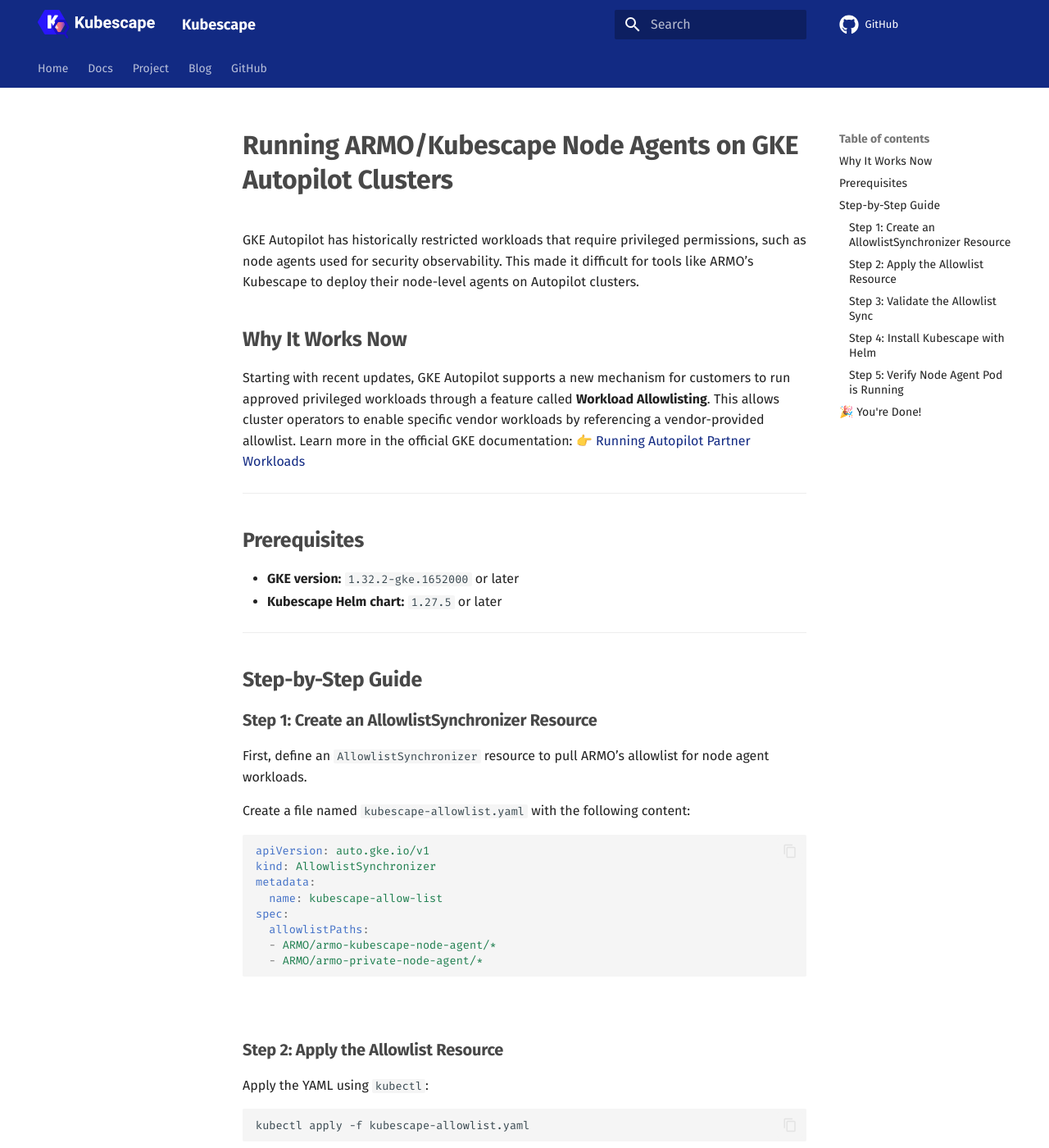
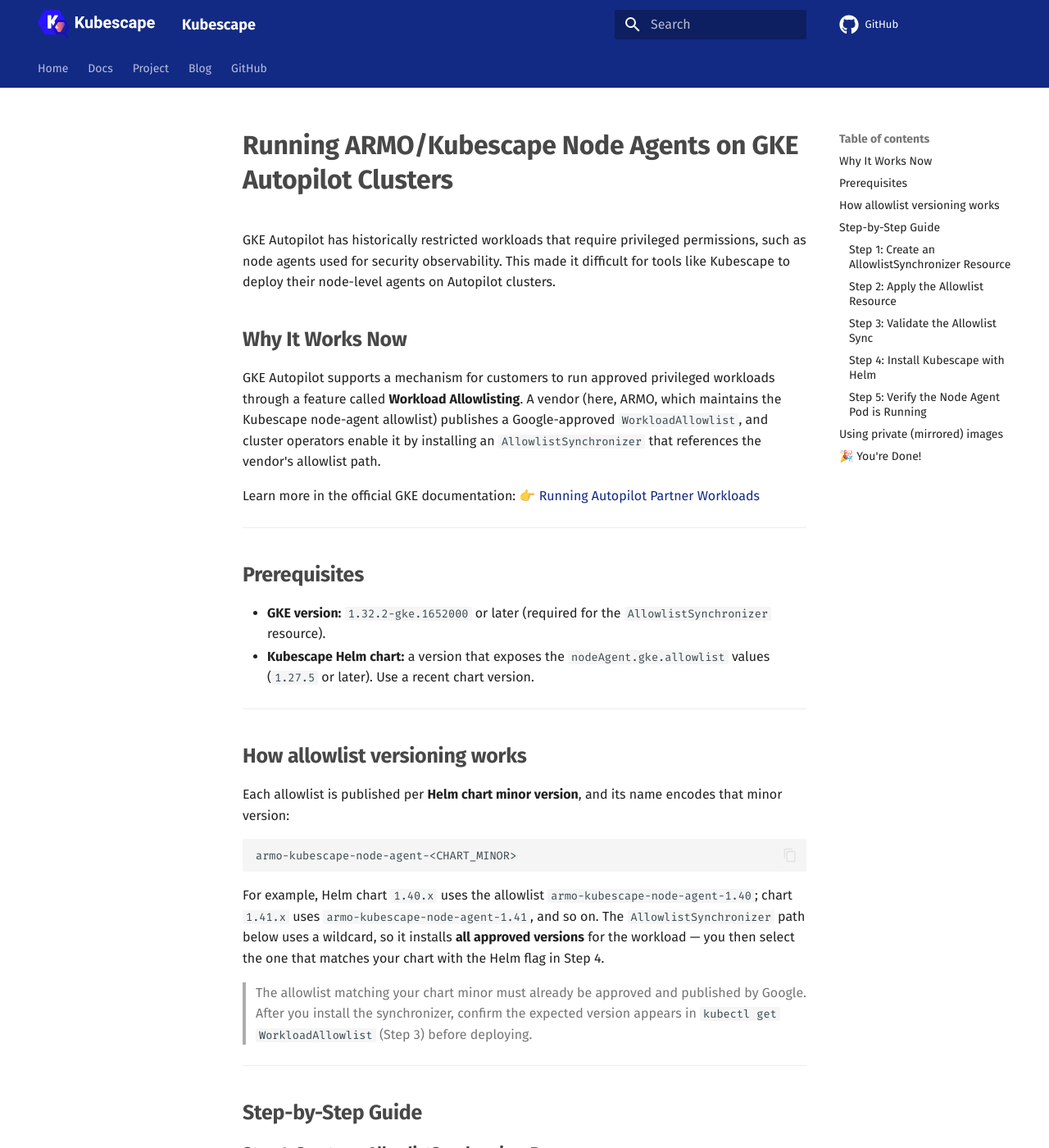
Before and after one commit to kubescape/kubescape.io, an MkDocs documentation site: the page built from docs/docs/integrations/kubescape-integration-with-cloud-providers/running-armokubescape-node-agents-on-gke-autopilot-clusters.md, in a window 1280 px wide and 1400 px high. Shown: the whole window at 82% size. Built offline with MkDocs 1.6.1 and Material for MkDocs 9.7.7, drawn with Linux system fonts in a browser that asks for light colours; comment, search, counter and statistics services are not loaded; some of the changed text lies outside the part shown.

Commit message:
docs: refresh GKE Autopilot node-agent guide
Genericize the allowlist version to the chart minor (was pinned to 1.27),
fix 'major'->'minor version' wording, add AllowlistSynchronizer readiness
check, clarify public vs ARMO-private allowlist paths, and add a private
image-mirror note.

````diff
--- a/docs/docs/integrations/kubescape-integration-with-cloud-providers/running-armokubescape-node-agents-on-gke-autopilot-clusters.md
+++ b/docs/docs/integrations/kubescape-integration-with-cloud-providers/running-armokubescape-node-agents-on-gke-autopilot-clusters.md
@@ -1,10 +1,11 @@
 # Running ARMO/Kubescape Node Agents on GKE Autopilot Clusters
 
-GKE Autopilot has historically restricted workloads that require privileged permissions, such as node agents used for security observability. This made it difficult for tools like ARMO’s Kubescape to deploy their node-level agents on Autopilot clusters.
+GKE Autopilot has historically restricted workloads that require privileged permissions, such as node agents used for security observability. This made it difficult for tools like Kubescape to deploy their node-level agents on Autopilot clusters.
 
 ## Why It Works Now
 
-Starting with recent updates, GKE Autopilot supports a new mechanism for customers to run approved privileged workloads through a feature called **Workload Allowlisting**. This allows cluster operators to enable specific vendor workloads by referencing a vendor-provided allowlist.
+GKE Autopilot supports a mechanism for customers to run approved privileged workloads through a feature called **Workload Allowlisting**. A vendor (here, ARMO, which maintains the Kubescape node-agent allowlist) publishes a Google-approved `WorkloadAllowlist`, and cluster operators enable it by installing an `AllowlistSynchronizer` that references the vendor's allowlist path.
+
 Learn more in the official GKE documentation:
 👉 [Running Autopilot Partner Workloads](https://cloud.google.com/kubernetes-engine/docs/how-to/run-autopilot-partner-workloads)
 
@@ -12,8 +13,22 @@
 
 ## Prerequisites
 
-- **GKE version:** `1.32.2-gke.1652000` or later
-- **Kubescape Helm chart:** `1.27.5` or later
+- **GKE version:** `1.32.2-gke.1652000` or later (required for the `AllowlistSynchronizer` resource).
+- **Kubescape Helm chart:** a version that exposes the `nodeAgent.gke.allowlist` values (`1.27.5` or later). Use a recent chart version.
+
+***
+
+## How allowlist versioning works
+
+Each allowlist is published per **Helm chart minor version**, and its name encodes that minor version:
+
+```
+armo-kubescape-node-agent-<CHART_MINOR>
+```
+
+For example, Helm chart `1.40.x` uses the allowlist `armo-kubescape-node-agent-1.40`; chart `1.41.x` uses `armo-kubescape-node-agent-1.41`, and so on. The `AllowlistSynchronizer` path below uses a wildcard, so it installs **all approved versions** for the workload — you then select the one that matches your chart with the Helm flag in Step 4.
+
+> The allowlist matching your chart minor must already be approved and published by Google. After you install the synchronizer, confirm the expected version appears in `kubectl get WorkloadAllowlist` (Step 3) before deploying.
 
 ***
 
@@ -21,9 +36,12 @@
 
 ### Step 1: Create an AllowlistSynchronizer Resource
 
-First, define an `AllowlistSynchronizer` resource to pull ARMO’s allowlist for node agent workloads.
+Define an `AllowlistSynchronizer` to pull ARMO's allowlist(s) for the node-agent workload. Use the path for the image you run:
 
-Create a file named `kubescape-allowlist.yaml` with the following content:
+- `ARMO/armo-kubescape-node-agent/*` — the public Kubescape node-agent (`quay.io/kubescape/node-agent`).
+- `ARMO/armo-private-node-agent/*` — the ARMO private node-agent (`quay.io/armosec/node-agent`).
+
+Create a file named `kubescape-allowlist.yaml`:
 
 ```yaml
 apiVersion: auto.gke.io/v1
@@ -36,64 +54,62 @@
   - ARMO/armo-private-node-agent/*
 ```
 
-<br />
-
 ### Step 2: Apply the Allowlist Resource
-
-Apply the YAML using `kubectl`:
 
 ```bash
 kubectl apply -f kubescape-allowlist.yaml
 ```
 
+Optionally wait for the synchronizer to finish installing the allowlists:
+
+```bash
+kubectl wait --for=condition=Ready allowlistsynchronizer/kubescape-allow-list --timeout=60s
+```
+
 ### Step 3: Validate the Allowlist Sync
-
-Confirm that the allowlist has been successfully synced by running:
 
 ```bash
 kubectl get WorkloadAllowlist
 ```
 
-You should see a list of synced resources matching the allowlist paths.
+You should see the installed allowlists, including the version that matches your Helm chart minor:
 
 ```
 $ kubectl get WorkloadAllowlist
 NAME                             AGE
-armo-kubescape-node-agent-1.27   37s
-armo-private-node-agent-1.27     37s
+armo-kubescape-node-agent-1.40   37s
+armo-private-node-agent-1.40     37s
 ```
-
-***
 
 ### Step 4: Install Kubescape with Helm
 
-Install or upgrade Kubescape using Helm and set the required allowlist parameters:
+Install or upgrade Kubescape and point the node-agent at the matching allowlist:
 
 ```bash
 helm upgrade --install kubescape kubescape/kubescape-operator \
-... <all the other settings> ...
+  ... <all the other settings> ... \
   --set nodeAgent.gke.allowlist.enabled=true \
-  --set nodeAgent.gke.allowlist.name=armo-kubescape-node-agent-1.27
+  --set nodeAgent.gke.allowlist.name=armo-kubescape-node-agent-<CHART_MINOR>
 ```
 
-Make sure your Helm chart version is `>= 1.27.5`..
+Set `nodeAgent.gke.allowlist.name` to the allowlist whose minor version matches the Helm chart you are installing — e.g. for chart `1.40.x`, use `armo-kubescape-node-agent-1.40`. **ARMO** users running the private node-agent should instead use `armo-private-node-agent-<CHART_MINOR>`.
 
-:exclamation:Note that the `allowlist.name` must include the major version of the Helm chart, like in the example, we are installing the Helm chart version `1.27.5`, therefore, the name is `armo-kubescape-node-agent-1.27`. In case of Helm chart version `1.28.1` the name will be `armo-kubescape-node-agent-1.28` and so on. Also for **ARMO** users, in case you are installing ARMO Private Node-agent, use the name `armo-private-node-agent-1.27`.
+> Enabling `nodeAgent.gke.allowlist.enabled` adds the `cloud.google.com/matching-allowlist` label to the node-agent pod, which is how GKE matches the workload to the named allowlist.
 
-***
-
-### Step 5: Verify Node Agent Pod is Running
-
-Check that the node agent pod is successfully running:
+### Step 5: Verify the Node Agent Pod is Running
 
 ```bash
 kubectl get pods -n kubescape
 ```
 
-Look for a pod with a name similar to `node-agent-*` and ensure it has `STATUS: Running`.
+Look for a pod named `node-agent-*` with `STATUS: Running`.
 
 ***
 
+## Using private (mirrored) images
+
+If you mirror the node-agent image into a private registry, reference it by SHA-256 **digest** that matches the public image. The allowlist publishes the accepted digests (`containerImageDigests`); see [Run Autopilot partner workloads — private image mirrors](https://cloud.google.com/kubernetes-engine/docs/how-to/run-autopilot-partner-workloads).
+
 ## 🎉 You're Done!
 
-Your GKE Autopilot cluster is now running ARMO/Kubescape's node agents securely and in compliance with GKE's partner workload policies.
+Your GKE Autopilot cluster is now running Kubescape's node agents in compliance with GKE's partner workload policies.
````
